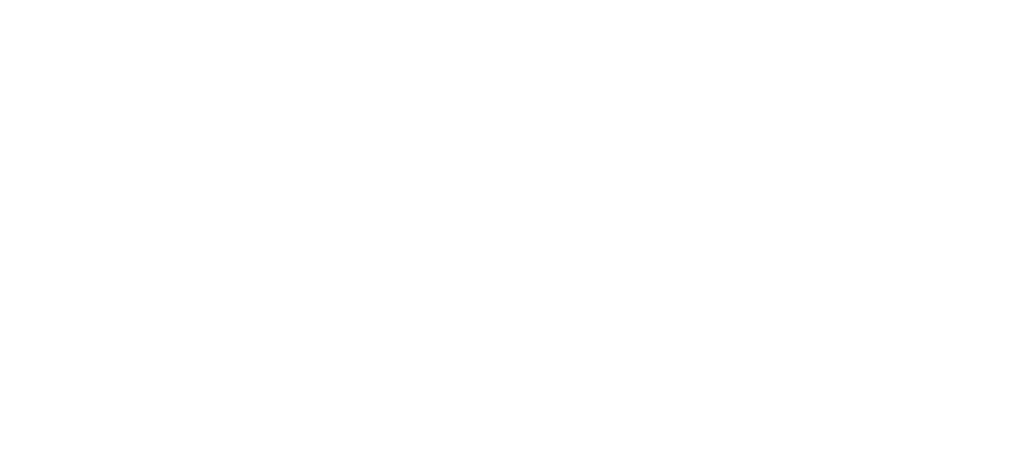
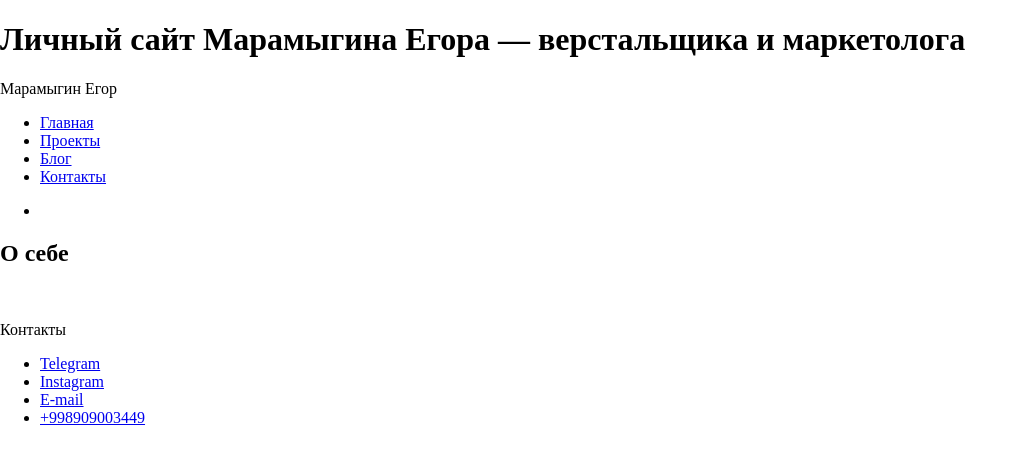
Before and after one commit to maramigin-e/maramigin-eo, a website: page index.html in a window 1280 px wide. Shown: the whole page, without its empty margins (0-1028 px from the left). Drawn offline with Linux system fonts and the light colour scheme.

Commit message:
feat: add style.css and finish basic layout

```diff
--- /dev/null
+++ b/css/styles.css
@@ -0,0 +1,8 @@
+* {
+  box-sizing: border-box;
+}
+
+body {
+  margin: 0;
+  padding: 0;
+}
--- a/index.html
+++ b/index.html
@@ -1,9 +1,77 @@
 <!DOCTYPE html>
 <html lang="ru">
     <head>
-        <meta charset="utf-8">
         <title>
             Блог Марамыгина Егора
         </title>
+        <meta charset="utf-8">
+        <meta name="viewport" content="width=device-width, initial-scale=1.0">
+        <meta name="keyword" content="Маркетолог, вёрстка, сайты, ташкент, под заказ, HTML5, CSS3, разработка, веб-разработка">
+        <meta name="description" content="Вёрстка сайтов с нуля с макета | Проектная работа | Вёрстка сайтов под заказ">
+        <link rel="stylesheet" href="css/styles.css">
     </head>
+    <body>
+      <h1 class="visually-hidden">Личный сайт Марамыгина Егора — верстальщика и маркетолога</h1>
+      <header class="page-header">
+        <div class="page-header__container">
+          <p class="page-header__container--title">Марамыгин Егор</p>
+        </div>
+        <nav class="main-nav">
+          <ul class="main-nav__list site-list">
+            <li class="site-list__item site-list__item--active">
+              <a href="#">Главная</a>
+            </li>
+            <li class="site-list__item">
+              <a href="#">Проекты</a>
+            </li>
+            <li class="site-list__item">
+              <a href="https://maramigin-eo.ru/blog">Блог</a>
+            </li>
+            <li class="site-list__item">
+              <a href="#contacts">Контакты</a>
+            </li>
+          </ul>
+          <ul class="main-nav__list user-navigation">
+            <li>
+            </li>
+          </ul>
+        </nav>
+      </header>
+
+      <main class="page-main">
+
+        <header class="page-main-header">
+          <h2 class="page-main-header__title">О себе</h2>
+          <div class="page-main__wrapper">
+            <img class="page-main__logo">
+            <p class="page-main__text"></p>
+          </div>
+        </header>
+
+      </main>
+
+      <footer class="page-footer">
+
+        <header class="page-footer__title">
+          <p class="page-footer__text">Контакты</p>
+        </header>
+        <div class="page-footer__navigation">
+          <ul class="page-footer-list">
+            <li class="page-footer-item">
+              <a href="#">Telegram</a>
+            </li>
+            <li class="page-footer-item">
+              <a href="#">Instagram</a>
+            </li>
+            <li class="page-footer-item">
+              <a href="#">E-mail</a>
+            </li>
+            <li class="page-footer-item">
+              <a href="#">+998909003449</a>
+            </li>
+          </ul>
+        </div>
+
+      </footer>
+    </body>
 </html>
--- /dev/null
+++ b/package.json
@@ -0,0 +1,6 @@
+{
+  "devDependencies": {
+    "stylelint": "^13.12.0",
+    "stylelint-config-standard": "^21.0.0"
+  }
+}
```
Also changed, not shown: .stylelintrc.json (added), 3 other files.
